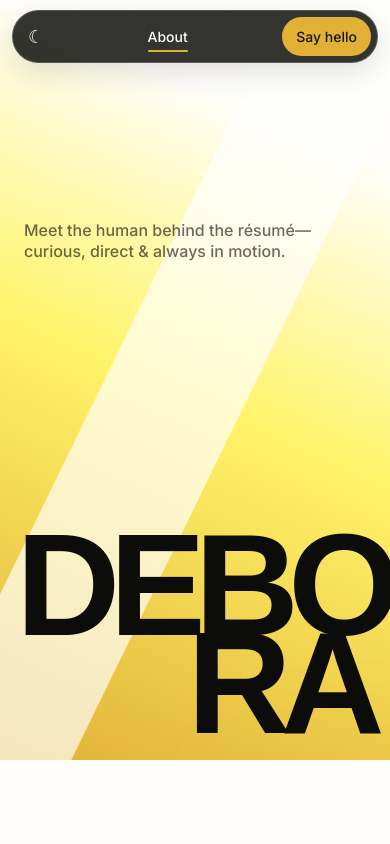
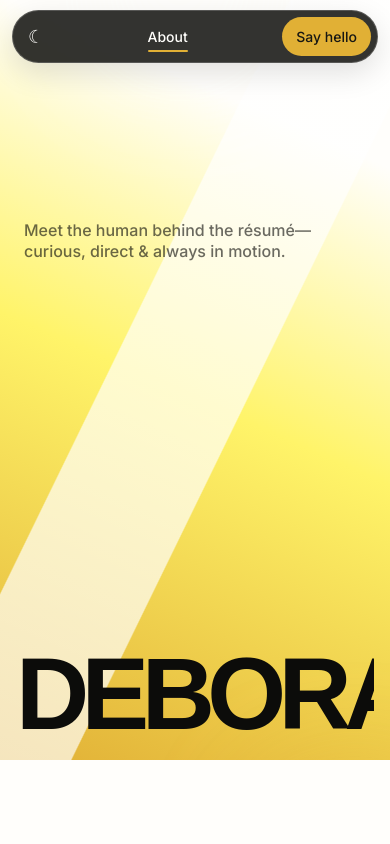
Before and after one commit to lawsonM525/deborara, a Next.js app: page / in a window 390 px wide. Shown: the top 844 px of the page. Built offline with nearby package versions, Linux system fonts and the light colour scheme; a web font is replaced by a local one.

Commit message:
Add cursor-directed hero split interaction

```diff
--- a/app/globals.css
+++ b/app/globals.css
@@ -213,20 +213,69 @@ a {
   pointer-events: none;
 }
 
-.hero h1 {
+.interactive-name {
+  --progress: 0;
+  --separate: 0px;
+  --split: 50%;
+  --tilt: 0deg;
   position: relative;
   z-index: 2;
-  display: flex;
   width: 100%;
-  margin: 0;
-  justify-content: space-between;
+  height: 0.76em;
   color: #0c0c0a;
+  cursor: col-resize;
   font-family: "Reddit Sans Condensed", sans-serif;
   font-size: clamp(116px, 20vw, 360px);
   font-weight: 900;
   letter-spacing: -0.075em;
-  line-height: 0.72;
+  line-height: 0.76;
   text-transform: uppercase;
+  touch-action: pan-y;
+}
+
+.name-half {
+  position: absolute;
+  inset: 0;
+  display: block;
+  width: 100%;
+  white-space: nowrap;
+  will-change: clip-path, transform;
+}
+
+.name-left {
+  clip-path: polygon(0 0, var(--split) 0, var(--split) 100%, 0 100%);
+  transform: translateX(calc(-1 * var(--separate))) rotate(calc(-1 * var(--tilt)));
+  transform-origin: 25% 70%;
+}
+
+.name-right {
+  clip-path: polygon(var(--split) 0, 100% 0, 100% 100%, var(--split) 100%);
+  transform: translateX(var(--separate)) rotate(var(--tilt));
+  transform-origin: 75% 70%;
+}
+
+.name-cut {
+  position: absolute;
+  top: 4%;
+  bottom: 2%;
+  left: var(--split);
+  width: 2px;
+  background: rgba(17, 17, 15, 0.35);
+  opacity: var(--progress);
+  pointer-events: none;
+  transform: translateX(-50%);
+}
+
+.name-cut i {
+  position: absolute;
+  top: -24px;
+  left: 50%;
+  width: 8px;
+  height: 8px;
+  border-radius: 50%;
+  background: #11110f;
+  box-shadow: 0 0 0 6px rgba(255, 255, 255, 0.7);
+  transform: translateX(-50%);
 }
 
 .hero-kicker {
@@ -1273,13 +1322,11 @@ a {
   .floating-nav nav a { display: none; }
   .floating-nav nav a.active { display: block; }
 
-  .hero h1 {
-    flex-direction: column;
-    font-size: clamp(120px, 35vw, 250px);
-    line-height: 0.68;
+  .interactive-name {
+    height: 0.76em;
+    font-size: clamp(92px, 26vw, 210px);
+    line-height: 0.76;
   }
-
-  .hero h1 span:last-child { align-self: flex-end; }
   .hero-kicker { top: 24%; }
   .arrow-note { display: none; }
 
@@ -1333,8 +1380,8 @@ a {
     padding: 100px 16px 28px;
   }
 
-  .hero h1 {
-    font-size: clamp(105px, 37vw, 170px);
+  .interactive-name {
+    font-size: clamp(88px, 26vw, 138px);
     letter-spacing: -0.075em;
   }
 
--- a/app/page.tsx
+++ b/app/page.tsx
@@ -7,6 +7,7 @@ import {
 } from "../components/SiteFrame";
 import { PortraitStack } from "../components/PortraitStack";
 import { Reveal } from "../components/Reveal";
+import { InteractiveName } from "../components/InteractiveName";
 
 export default function Home() {
   return (
@@ -19,11 +20,8 @@ export default function Home() {
           <br />
           curious, direct &amp; always in motion.
         </p>
-        <h1 aria-label="Debora">
-          <span>DEBO</span>
-          <span>RA</span>
-        </h1>
-        <ArrowNote>start with the person, not the job title</ArrowNote>
+        <InteractiveName />
+        <ArrowNote>point anywhere, then scroll to split the story</ArrowNote>
       </section>
 
       <Reveal>
--- /dev/null
+++ b/components/InteractiveName.tsx
@@ -0,0 +1,61 @@
+"use client";
+
+import { useEffect, useRef } from "react";
+
+export function InteractiveName() {
+  const nameRef = useRef<HTMLDivElement>(null);
+
+  useEffect(() => {
+    const node = nameRef.current;
+    const hero = node?.closest<HTMLElement>(".hero");
+    if (!node || !hero) return;
+
+    let frame = 0;
+    const updateScroll = () => {
+      window.cancelAnimationFrame(frame);
+      frame = window.requestAnimationFrame(() => {
+        const progress = Math.min(
+          1,
+          Math.max(0, -hero.getBoundingClientRect().top / (hero.offsetHeight * 0.62)),
+        );
+        const distance = Math.min(window.innerWidth * 0.105, 150) * progress;
+        node.style.setProperty("--progress", progress.toFixed(3));
+        node.style.setProperty("--separate", `${distance}px`);
+        node.style.setProperty("--tilt", `${progress * 2.2}deg`);
+      });
+    };
+
+    updateScroll();
+    window.addEventListener("scroll", updateScroll, { passive: true });
+    window.addEventListener("resize", updateScroll);
+    return () => {
+      window.cancelAnimationFrame(frame);
+      window.removeEventListener("scroll", updateScroll);
+      window.removeEventListener("resize", updateScroll);
+    };
+  }, []);
+
+  function moveSplit(clientX: number) {
+    const node = nameRef.current;
+    if (!node) return;
+    const bounds = node.getBoundingClientRect();
+    const percentage = ((clientX - bounds.left) / bounds.width) * 100;
+    node.style.setProperty("--split", `${Math.min(92, Math.max(8, percentage))}%`);
+  }
+
+  return (
+    <div
+      ref={nameRef}
+      className="interactive-name"
+      role="img"
+      aria-label="Debora"
+      onPointerMove={(event) => moveSplit(event.clientX)}
+    >
+      <span className="name-half name-left" aria-hidden="true">DEBORA</span>
+      <span className="name-half name-right" aria-hidden="true">DEBORA</span>
+      <span className="name-cut" aria-hidden="true">
+        <i />
+      </span>
+    </div>
+  );
+}
```
